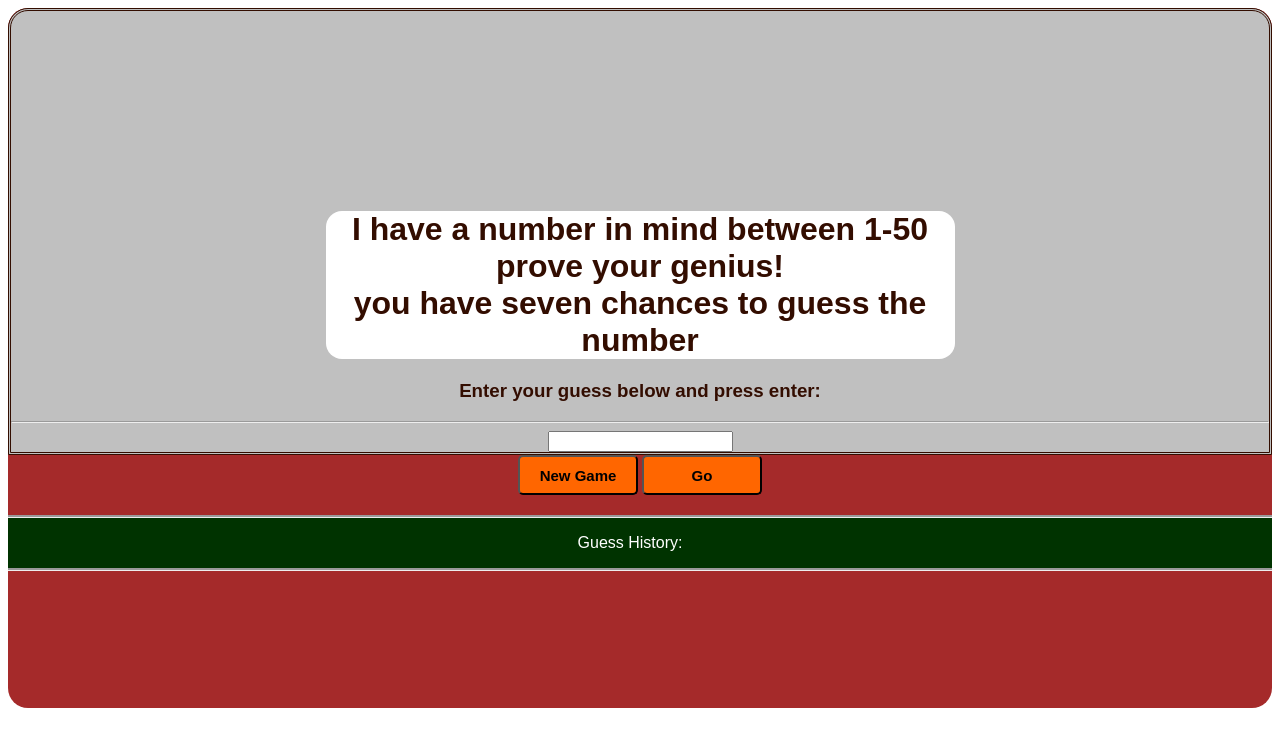
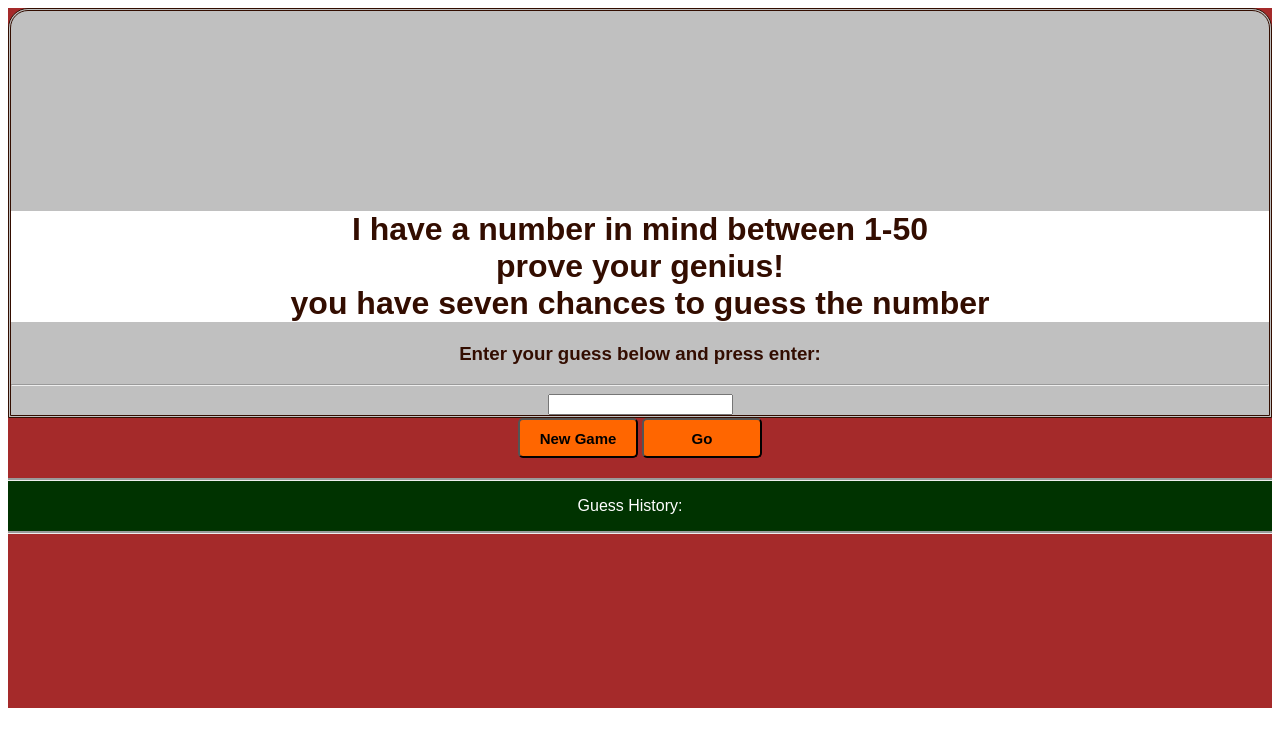
Before and after one commit to gdashua/codeWitAssignments, a PHP site: page / in a window 1280 px wide. Shown: the top 747 px of the page. Run offline with PHP 8.4, Linux system fonts and the light colour scheme.

Commit message:
Update myStyles.css

```diff
--- a/codeWit_week2/myStyles.css
+++ b/codeWit_week2/myStyles.css
@@ -2,14 +2,12 @@
 	background-color: brown;
 	height: 700px;
 	text-align: center;
-	border-radius: 20px;
+	border-radius-top-left: 20px;
+	border-radius-top-right: 20px;
 	margin: 0px;
 }
 #intro{
 	margin-top: 200px;
-	margin-left: 25%;
-	width: 50%;
-	border-radius: 16px;
 	background-color: white;
 }
 #gameOver{
```
